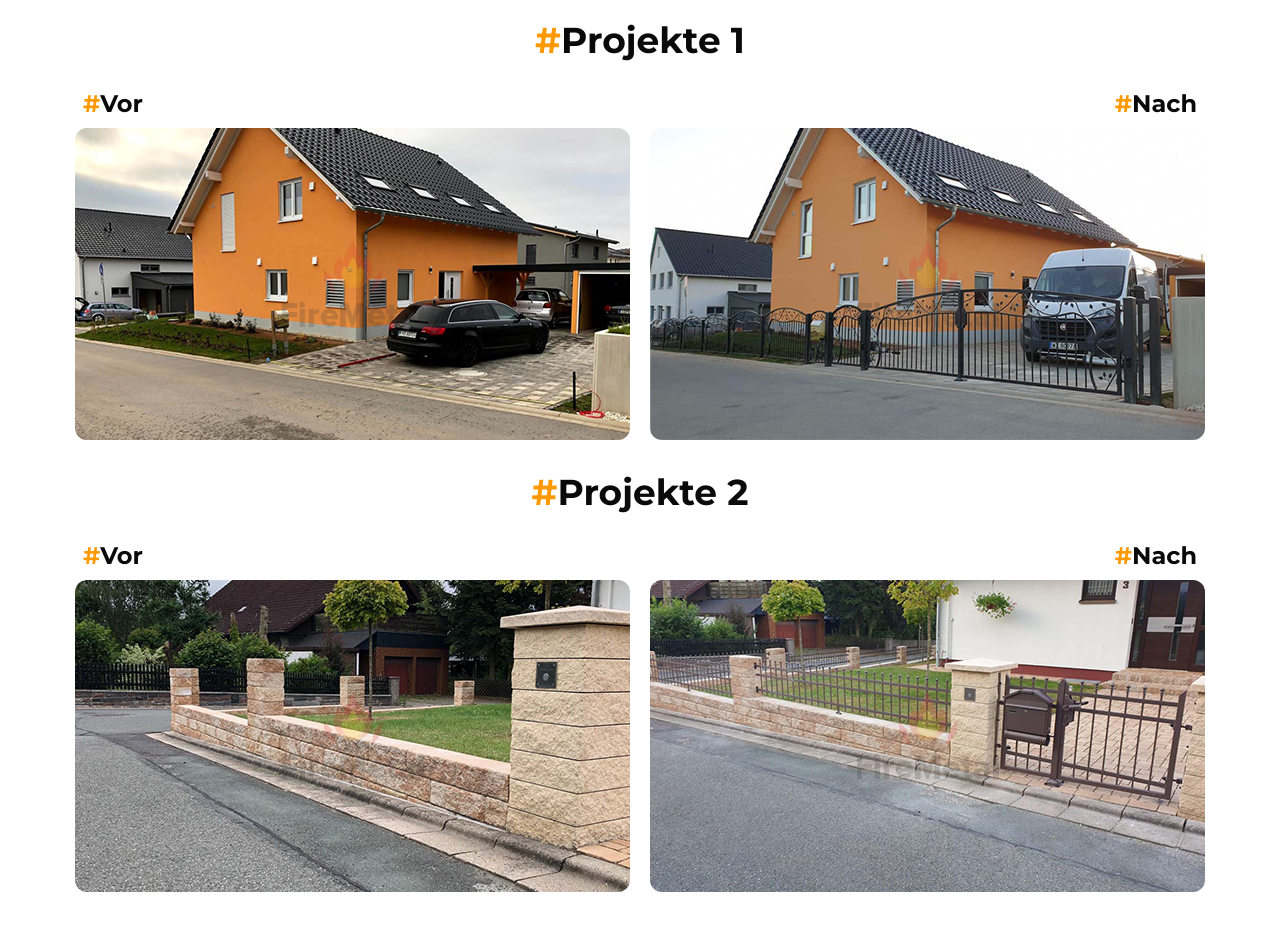
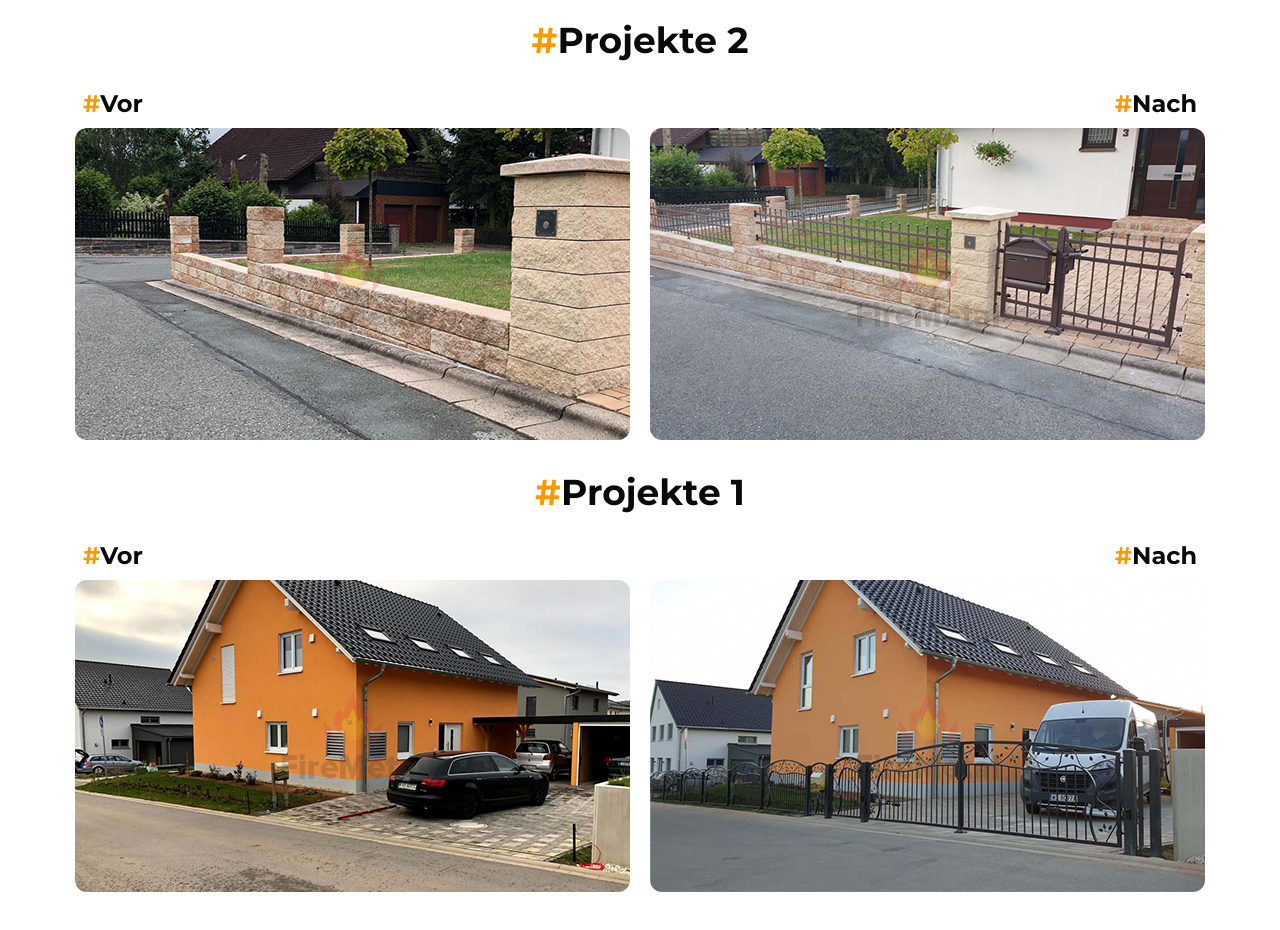
Before and after one commit to firemetal-zauneauspolen/firemetal, a Next.js app: page /metamorphose in a window 1280 px wide. Shown: the part 320-1250 px from the top of the page. Built offline with nearby package versions, Linux system fonts and the light colour scheme.

Commit message:
Fix order, change padding to px-4 in metamorphose

```diff
--- a/components/islets/pages/metmorphose/metamorphose.tsx
+++ b/components/islets/pages/metmorphose/metamorphose.tsx
@@ -9,7 +9,7 @@
           <h2 className="mb-5 mt-8 text-xl font-bold sm:text-2xl lg:text-4xl">
             <span className="text-ring">#</span>Projekte {metamorphose.id}
           </h2>
-          <div className="flex flex-col gap-5 px-8 xl:flex-row">
+          <div className="flex flex-col gap-5 px-4 xl:flex-row">
             <div>
               <h3 className="flex justify-center text-lg font-bold sm:text-xl lg:text-2xl xl:justify-start xl:p-2">
                 <span className="text-ring">#</span>Vor
--- a/lib/const-data/metamorphose/metamorphose-data.ts
+++ b/lib/const-data/metamorphose/metamorphose-data.ts
@@ -1,14 +1,14 @@
 export const metamorphoseData = [
+  {
+    id: "2",
+    category: "zaune",
+    pathToVorImage: "/img/metamorphose/vor-metamorphose-2.webp",
+    pathToNachImage: "/img/metamorphose/nach-metamorphose-2.webp",
+  },
   {
     id: "1",
     category: "zaune",
     pathToVorImage: "/img/metamorphose/vor-metamorphose-1.webp",
     pathToNachImage: "/img/metamorphose/nach-metamorphose-1.webp",
   },
-  {
-    id: "2",
-    category: "zaune",
-    pathToVorImage: "/img/metamorphose/vor-metamorphose-2.webp",
-    pathToNachImage: "/img/metamorphose/nach-metamorphose-2.webp",
-  },
 ] as const;
```
